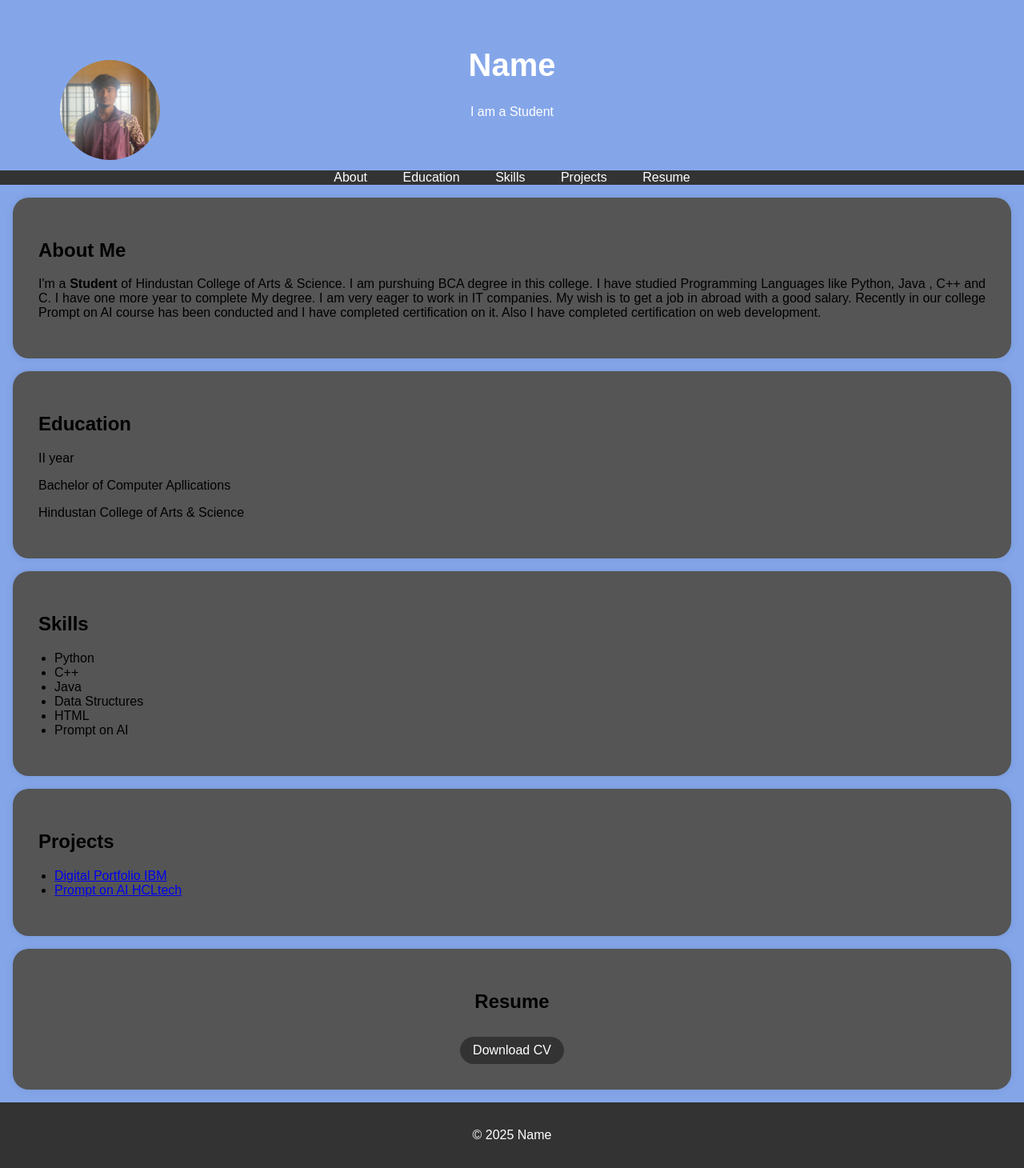
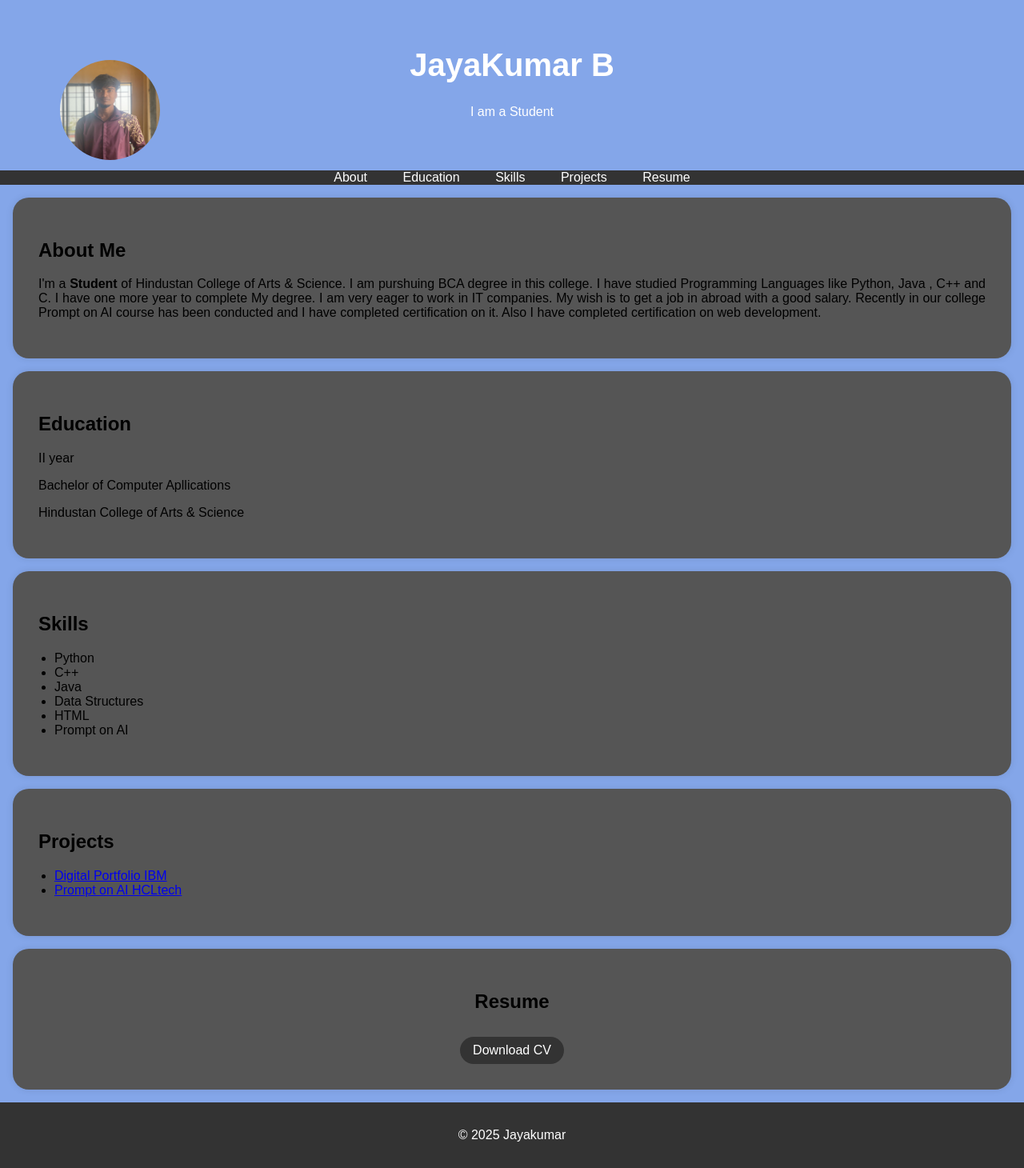
Before and after one commit to Jayakumarb2008/digital-portfolio, a plain HTML site: page index.html in a window 1280 px wide. Shown: the whole page at 80% size. Drawn offline with Linux system fonts and the light colour scheme.

Commit message:
index.html

```diff
--- a/index.html
+++ b/index.html
@@ -94,7 +94,7 @@
     <header>
         <div class="header-content">
             <img src="image.jpg" alt="Your Profile Picture" class="profile-picture">
-            <h1>Name</h1>
+            <h1>JayaKumar B</h1>
             <p>I am a Student</p>
         </div>
     </header>
@@ -169,7 +169,7 @@
     </section>
 
     <footer>
-        <p>&copy; 2025 Name</p>
+        <p>&copy; 2025 Jayakumar</p>
     </footer>
 
     <script>
```
